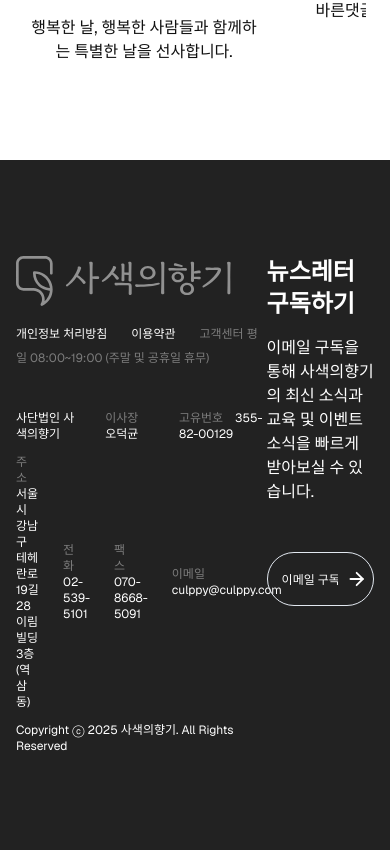
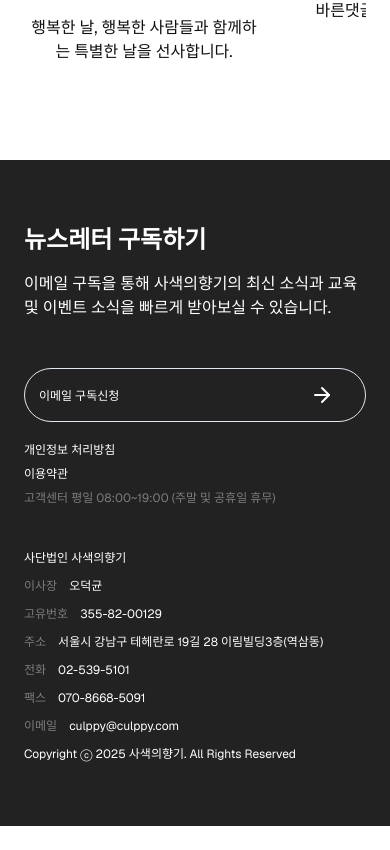
Before and after one commit to olatunde1998/must, a Next.js app: page / in a window 390 px wide. Shown: the part 5505-6355 px from the top of the page. After the commit the page ends 6331 px from the top, so only its background shows below. Built offline with nearby package versions, Linux system fonts and the light colour scheme.

Commit message:
feat: enhance layout and styling of Footer component for improved presentation and responsiveness

```diff
--- a/app/components/Footer.tsx
+++ b/app/components/Footer.tsx
@@ -5,8 +5,8 @@ export default function Footer() {
   return (
     <>
       <footer className="bg-[#222222]">
-        <section className="max-w-7xl mx-auto  flex items-start justify-between px-4 lg:px-20 py-24 text-white">
-          <div className="w-[70%]">
+        <section className="max-w-7xl mx-auto flex flex-col-reverse lg:flex-row items-start justify-between px-6 py-16  md:px-20 md:py-24  text-white">
+          <div className="lg:w-[70%]">
             <Image
               src="/assets/must-brand-logo.svg"
               alt="Must Brand logo"
@@ -15,50 +15,52 @@ export default function Footer() {
               sizes="100vw"
               priority
               quality={100}
-              className="object-contain w-fit h-[50px]"
+              className="object-contain w-fit h-[50px] hidden lg:block"
             />
-            <p className="mt-4  md:mt-8 lg:mt-20 mb-10 text-xs md:text-sm xl:text-base leading-6 space-x-6">
+            <div className="mt-4 flex flex-col md:flex-row  md:mt-8 lg:mt-20 mb-10 text-xs md:text-sm xl:text-base leading-6 space-x-6">
               <span>개인정보 처리방침</span>
               <span>이용약관</span>
               <span className="text-[#7C7C7C]">
                 고객센터 평일 08:00~19:00 (주말 및 공휴일 휴무)
               </span>
-            </p>
-            <div className="text-xs flex items-center space-x-6">
-              <p>사단법인 사색의향기</p>
-              <p className="space-x-3">
+            </div>
+            <div className="text-xs flex flex-col md:flex-row items-center space-y-3 space-x-6">
+              <p className="mr-auto">
+                사단법인 사색의향기
+              </p>
+              <p className="space-x-3 flex flex-row mr-auto justify-start items-center">
                 <span className="text-[#7C7C7C]">이사장</span>
                 <span>오덕균</span>
               </p>
-              <p className="space-x-3">
+              <p className="space-x-3 flex flex-row mr-auto justify-start items-center">
                 <span className="text-[#7C7C7C]">고유번호</span>
                 <span>355-82-00129</span>
               </p>
             </div>
 
-            <div className="text-xs flex items-center space-x-6 my-3">
-              <p className="space-x-3">
-                <span className="text-[#7C7C7C]">주소</span>
-                <span>서울시 강남구 테헤란로 19길 28 이림빌딩3층(역삼동)</span>
+            <div className="text-xs flex flex-col md:flex-row items-center justify-start space-y-3 md:space-y-0 space-x-6 my-3">
+              <p className="space-x-3 flex flex-row mr-auto justify-start items-center md:flex-row">
+                <p className="text-[#7C7C7C]">주소</p>
+                <p>서울시 강남구 테헤란로 19길 28 이림빌딩3층(역삼동)</p>
               </p>
-              <p className="space-x-3">
-                <span className="text-[#7C7C7C]">전화</span>
-                <span>02-539-5101</span>
+              <p className="space-x-3 flex flex-row mr-auto justify-start items-center">
+                <p className="text-[#7C7C7C]">전화</p>
+                <p>02-539-5101</p>
               </p>
-              <p className="space-x-3">
-                <span className="text-[#7C7C7C]">팩스</span>
-                <span>070-8668-5091</span>
-              </p>
-              <div className="space-x-3">
-                <span className="text-[#7C7C7C]">이메일</span>
-                <span>culppy@culppy.com</span>
+              <div className="space-x-3 flex flex-row mr-auto justify-start items-center">
+                <p className="text-[#7C7C7C]">팩스</p>
+                <p>070-8668-5091</p>
+              </div>
+              <div className="space-x-3 flex flex-row mr-auto justify-start items-center">
+                <p className="text-[#7C7C7C]">이메일</p>
+                <p>culppy@culppy.com</p>
               </div>
             </div>
             <p className="text-xs">
               Copyright ⓒ 2025 사색의향기. All Rights Reserved
             </p>
           </div>
-          <div className="w-[30%]">
+          <div className="lg:w-[30%]">
             <p className="text-2xl mb-4 font-semibold">뉴스레터 구독하기</p>
             <p>
               이메일 구독을 통해 사색의향기의 최신 소식과 교육 및 이벤트 소식을
```
